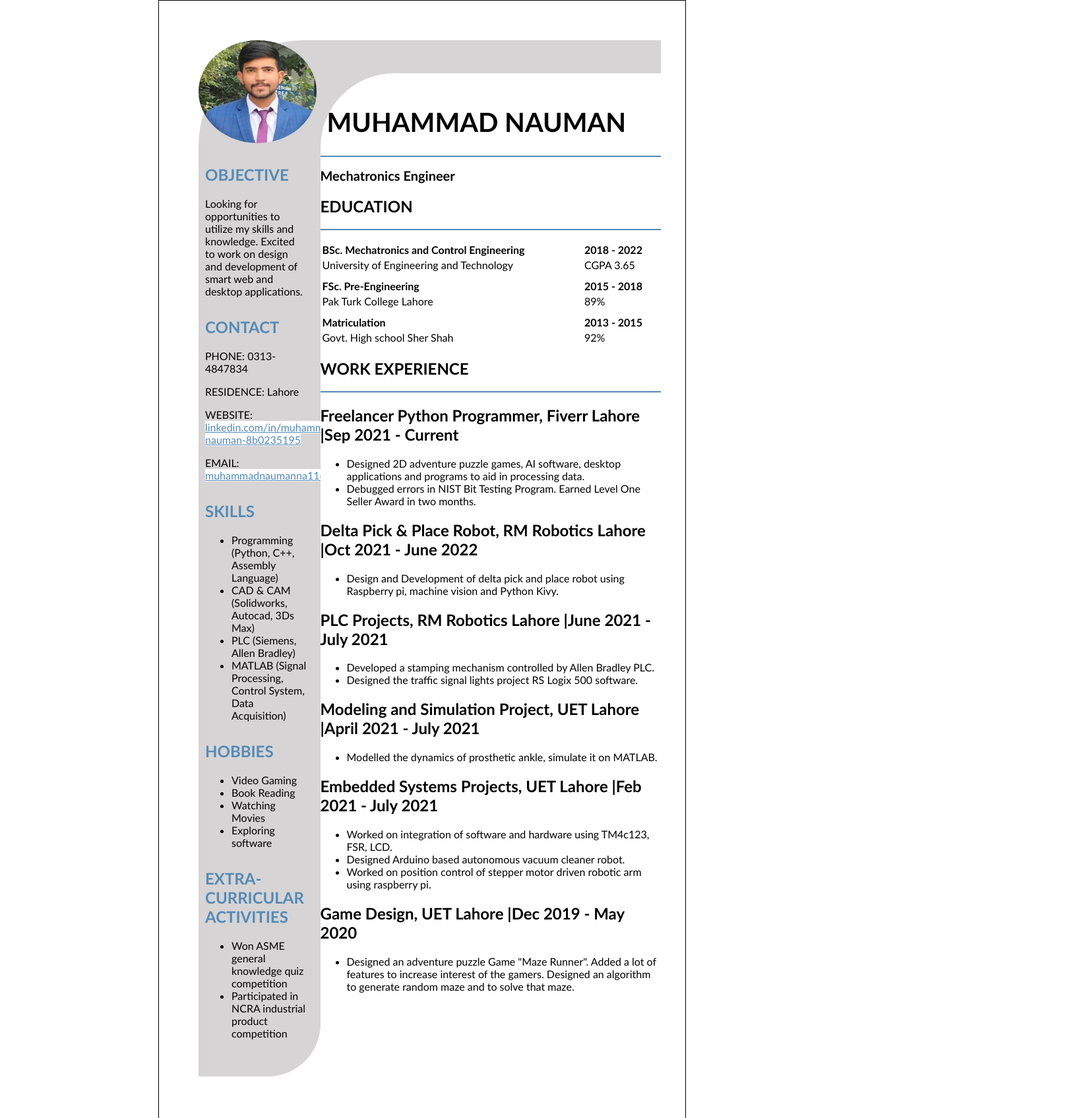
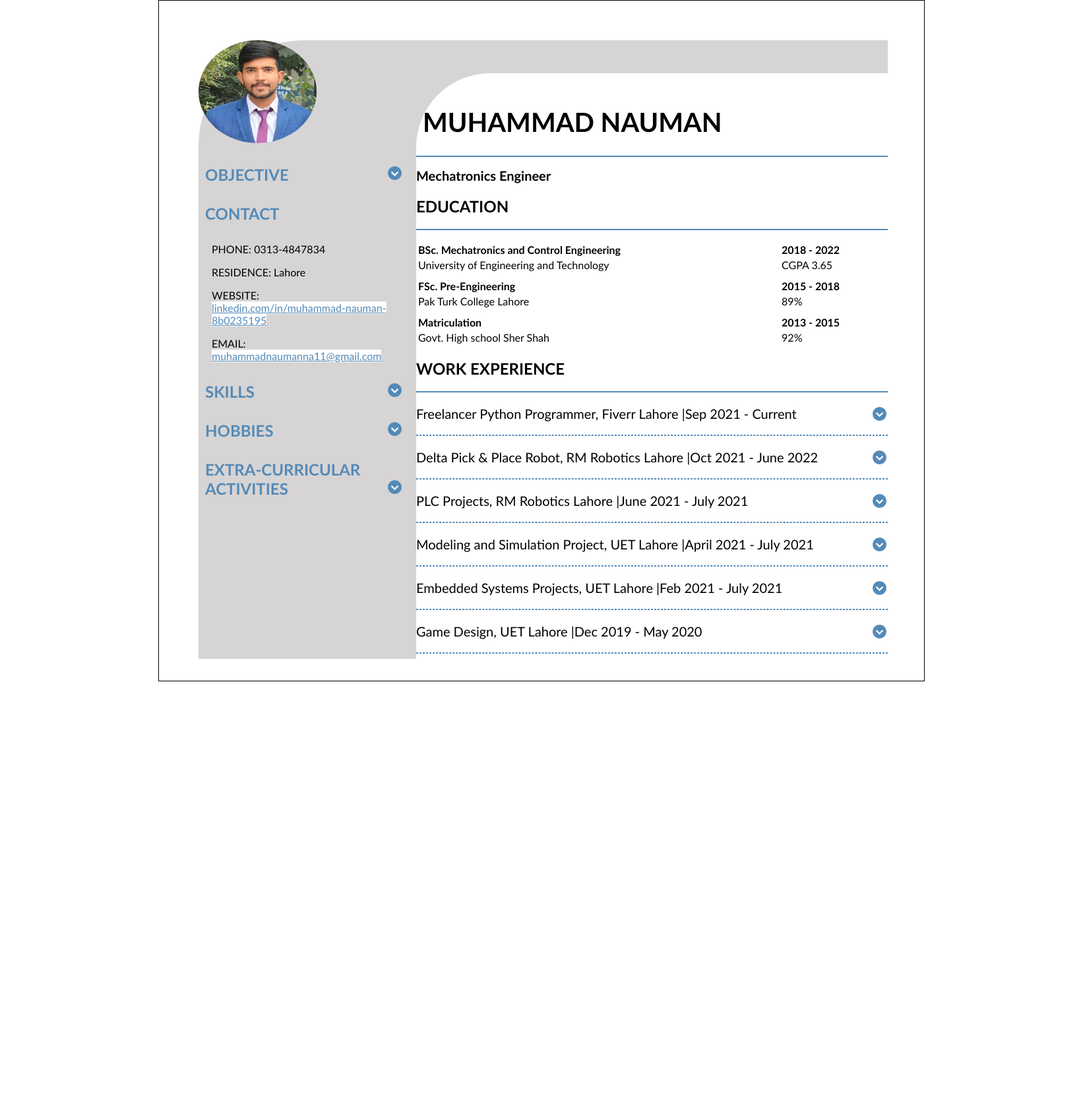
Before and after one commit to Muhammad-Nauman11/My-Resume, a plain HTML site: page index.html in a window 1280 px wide. Shown: the top 1695 px of the page at 66% size, 1642 px wide, since content can reach past the window. After the commit the page ends 1036 px from the top, so only its background shows below. Drawn offline with Linux system fonts and the light colour scheme.

Commit message:
Add files via upload

```diff
--- a/index.html
+++ b/index.html
@@ -1,7 +1,6 @@
 <!DOCTYPE html>
 <html>
 <head>
-    <title>My Resume</title>
   <link rel="stylesheet" href="styles.css">
 </head>
 <body>
@@ -10,47 +9,40 @@
     <!-- div with gray background-color and is on left side of parent div -->
     <div class="inner">
         <div class="left">
-            <img src="image.png" alt="Muhammad Nauman"/>
-            <div name="Objectives" class="font-heading font-paragraph font-color">
-                <h2>OBJECTIVE</h2>
-                <p>Looking for opportunities to
-                    utilize my skills and knowledge.
-                    Excited to work on design and
-                    development of smart web and
-                    desktop applications. </p>
+            <img src="image.png" alt="Muhammad Nauman" onclick="ShowAll(this)" style="cursor:pointer;" />
+            <div name="Objectives" class="heading-font font-paragraph font-color">
+                <h2 onclick="ShowContent(this,'objectives')">OBJECTIVE<img src="down.png" style="float: right;"></h2>
+                <p id="objectives">
+                </p>
             </div>
-            <div name="Contact"  class="font-heading font-paragraph font-color">
-                <h2>CONTACT</h2>
+            <div name="Contact"  class="heading-font font-paragraph font-color">
+                <h2  style="cursor: auto;">CONTACT</h2>
+                <div class="contact" >
                     <p>PHONE:  0313-4847834</p>
                     <p>RESIDENCE: Lahore</p>
                     <p>WEBSITE:<br><a href="linkedin.com/in/muhammad-nauman-8b0235195" style="color:#548AB7; background-color: white;">linkedin.com/in/muhammad-nauman-8b0235195</a></p>
-                <p>EMAIL:<br><a href="muhammadnaumanna11@gmail.com" style="color:#548AB7;background-color: white">muhammadnaumanna11@gmail.com</a></p>
+                    <p>EMAIL:<br><a href="mailto:muhammadnaumanna11@gmail.com" style="color:#548AB7;background-color: white">muhammadnaumanna11@gmail.com</a></p>
                 </div>
-            <div name="Skills"  class="font-heading font-paragraph font-color">
-                <h2>SKILLS</h2>
-                <ul>
-                    <li>Programming (Python, C++, Assembly Language)</li>
-                    <li>CAD & CAM (Solidworks, Autocad, 3Ds Max)</li>
-                    <li>PLC (Siemens, Allen Bradley)</li>
-                    <li>MATLAB (Signal Processing, Control System, Data Acquisition)</li>
+            </div>
+            <div name="Skills"  class="heading-font font-paragraph font-color">
+                <h2 onclick="ShowContent(this,'skills')">SKILLS<img src="down.png" style="float: right;"></h2>
+                    <ul id="skills">
+                    </ul>
+
+            </div>
+            <div name="Hobbies"  class="heading-font font-paragraph font-color">
+                <h2 onclick="ShowContent(this,'hobbies')">HOBBIES<img src="down.png" style="float: right;"></h2>
+                    <ul id="hobbies">
+                    </ul>
+
+            </div>
+            <div name="Activities"  class="heading-font font-paragraph font-color">
+                <h2 onclick="ShowContent(this,'activities')">EXTRA-CURRICULAR ACTIVITIES<img src="down.png"  style="float: right;"></h2>
+
+                    <ul id="activities">
                     </ul>
                 </div>
-            <div name="Hobbies"  class="font-heading font-paragraph font-color">
-                <h2>HOBBIES</h2>
-                <ul>
-                    <li>Video Gaming</li>
-                    <li>Book Reading</li>
-                    <li>Watching Movies</li>
-                    <li>Exploring software</li>
-                </ul>
-            </div>
-            <div name="Activities"  class="font-heading font-paragraph font-color">
-                <h2>EXTRA-CURRICULAR ACTIVITIES</h2>
-                <ul>
-                    <li>Won ASME general knowledge quiz competition</li>
-                    <li>Participated in NCRA industrial product competition</li>
-                </ul>
-            </div>
+
         </div>
 <!-- div on the right side with grey color and has another div that is white in color. This div is at back of child div -->
         <div class="right">
@@ -58,11 +50,14 @@
                 <div class="right-front">
                     <div>
                         <h1>MUHAMMAD NAUMAN</h1><hr>
-                        <h2 style="font-size: 20px;">Mechatronics Engineer</h2>
+                        <h2 style="font-size: 20px; cursor: auto;">Mechatronics Engineer</h2>
                     </div>
                     <!-- Education div with tables to show organized data -->
-                    <div name="Education" class="font-heading font-paragraph">
-                        <h2>EDUCATION</h2><hr>
+                    <div name="Education" class="heading-font font-paragraph">
+                        <!-- <h2 onclick="ShowContent(this,event)">EDUCATION</h2><hr> -->
+                        <h2 style="cursor:auto;">EDUCATION</h2><hr>
+
+                        <div class="education" >
                             <table>
                                 <tr>
                                     <th>BSc. Mechatronics and Control Engineering</th>
@@ -91,50 +86,41 @@
                                 </tr>
                             </table>
                         </div>
+                    </div>
                     <!-- Work experience div with list as childs -->
-                    <div name="Work-Experience"  class="font-heading font-paragraph">
-                        <h2>WORK EXPERIENCE</h2><hr>
+                    <div name="Work-Experience"  class="heading-font font-paragraph">
+                        <h2 style="cursor: auto;">WORK EXPERIENCE</h2><hr>
+                        <div class="experience" id="experience" >
+                            <h3 onclick="ShowContent(this,'project1')">Freelancer Python Programmer, Fiverr Lahore |Sep 2021 - Current<img src="down.png" style="float: right;"></h3>
+                            <ul id="project1">
+                            </ul><hr style="border: 0.5px dashed #548AB7;">
                             <div>
-                            <h2>Freelancer Python Programmer, Fiverr Lahore |Sep 2021 - Current</h2>
-                            <ul>
-                                <li>Designed 2D adventure puzzle games, AI software, desktop applications and programs to aid in processing data.</li>
-                                <li>Debugged errors in NIST Bit Testing Program. Earned Level One Seller Award in two months.</li>
-                            </ul>
-                            <div>
-                                <h2>Delta Pick & Place Robot, RM Robotics Lahore |Oct 2021 - June 2022</h2>
-                                <ul>
-                                    <li>Design and Development of delta pick and place robot using Raspberry pi, machine vision and Python Kivy.</li>
-                                </ul>
+                                <h3 onclick="ShowContent(this,'project2')">Delta Pick & Place Robot, RM Robotics Lahore |Oct 2021 - June 2022<img src="down.png" style="float: right;"></h3>
+                                <ul id="project2">
+                                </ul><hr style="border: 0.5px dashed #548AB7;">
                             </div>
 
                             <div>
-                                <h2>PLC Projects, RM Robotics Lahore |June 2021 - July 2021</h2>
-                                <ul>
-                                    <li>Developed a stamping mechanism controlled by Allen Bradley PLC.</li>
-                                    <li>Designed the traffic signal lights project RS Logix 500 software.</li>
-                                </ul>
+                                <h3 onclick="ShowContent(this,'project3')">PLC Projects, RM Robotics Lahore |June 2021 - July 2021<img src="down.png" style="float: right;"></h3>
+                                <ul id="project3">
+                                </ul><hr style="border: 0.5px dashed #548AB7;">
                             </div>
 
                             <div>
 
                             <div>
-                                <h2>Modeling and Simulation Project, UET Lahore |April 2021 - July 2021</h2>
-                                <ul>
-                                    <li>Modelled the dynamics of prosthetic ankle, simulate it on MATLAB.</li>
-                                </ul>
+                                <h3 onclick="ShowContent(this,'project4')">Modeling and Simulation Project, UET Lahore |April 2021 - July 2021<img src="down.png" style="float: right;"></h3>
+                                <ul id="project4">
+                                </ul><hr style="border: 0.5px dashed #548AB7;">
                             </div>
                             <div>
-                                <h2>Embedded Systems Projects, UET Lahore |Feb 2021 - July 2021</h2>
-                                <ul>
-                                    <li>Worked on integration of software and hardware using TM4c123, FSR, LCD.</li>
-                                    <li>Designed Arduino based autonomous vacuum cleaner robot.</li>
-                                    <li>Worked on position control of stepper motor driven robotic arm using raspberry pi.</li>
-                                </ul>
+                                <h3 onclick="ShowContent(this,'project5')">Embedded Systems Projects, UET Lahore |Feb 2021 - July 2021<img src="down.png" style="float: right;"></h3>
+                                <ul id="project5">
+                                </ul><hr style="border: 0.5px dashed #548AB7;">
                             </div>
-                            <h2>Game Design, UET Lahore |Dec 2019 - May 2020</h2>
-                            <ul>
-                                <li>Designed an adventure puzzle Game "Maze Runner". Added a lot of features to increase interest of the gamers. Designed an algorithm to generate random maze and to solve that maze.</li>
-                            </ul>
+                            <h3 onclick="ShowContent(this,'project6')">Game Design, UET Lahore |Dec 2019 - May 2020<img src="down.png" style="float: right;"></h3>
+                            <ul id="project6">
+                            </ul><hr style="border: 0.5px dashed #548AB7;">
                         </div>
                     </div>
 
@@ -144,6 +130,6 @@
         </div>
 
 </div>
-
+<script type = "text/javascript" src="script.js"></script>
 </body>
 </html>
--- /dev/null
+++ b/script.js
@@ -0,0 +1,184 @@
+
+const dataDictionary=
+{
+    "objectives":
+        [
+            "p",
+            [
+                "Looking for opportunities to utilize my skills and knowledge. Excited to work on design and development of smart web and desktop applications. "
+            ]
+        ],
+    "skills":
+        [
+            "li",
+            [
+            "Programming (Python, C++, Assembly Language)",
+            "CAD & CAM (Solidworks, Autocad, 3Ds Max)",
+            "PLC (Siemens, Allen Bradley)",
+            "MATLAB (Signal Processing, Control System, Data Acquisition)"
+            ]
+        ],
+    "hobbies":
+        [
+            "li",
+            [
+            "Video Gaming",
+            "Book Reading",
+            "Watching Movies",
+            "Exploring software"
+            ]
+        ],
+    "activities":
+        [
+            "li",
+            [
+            "Won ASME general knowledge quiz competition",
+            "Participated in NCRA industrial product competition"
+            ]
+        ],
+
+
+    "project1":
+    [
+        "li",
+        [
+            "Designed 2D adventure puzzle games, AI software, desktop applications and programs to aid in processing data.",
+            "Debugged errors in NIST Bit Testing Program. Earned Level One Seller Award in two months."
+        ]
+    ],
+    "project2":
+    [
+        "li",
+        [
+            "Design and Development of delta pick and place robot using Raspberry pi, machine vision and Python Kivy."
+        ]
+    ],
+    "project3":
+    [
+        "li",
+        [
+            "Developed a stamping mechanism controlled by Allen Bradley PLC.",
+            "Designed the traffic signal lights project RS Logix 500 software."
+        ]
+    ],
+    "project4":
+    [
+        "li",
+        [
+            "Modelled the dynamics of prosthetic ankle, simulate it on MATLAB."
+        ]
+    ],
+    "project5":
+    [
+        "li",
+        [
+            "Worked on integration of software and hardware using TM4c123, FSR, LCD.",
+            "Designed Arduino based autonomous vacuum cleaner robot.",
+            "Worked on position control of stepper motor driven robotic arm using raspberry pi."
+        ]
+    ],
+    "project6":
+    [
+        "li",
+        [
+            "Designed an adventure puzzle Game \"Maze Runner\". Added a lot of features to increase interest of the gamers. Designed an algorithm to generate random maze and to solve that maze."
+        ]
+    ]
+}
+
+
+function ShowContent(obj,id)
+{
+    var objImg = obj.querySelector('img');
+    var parent=document.getElementById(id);
+    parent.classList.toggle("active")
+    ToggleContent(parent,id,objImg)
+}
+function ToggleContent(parent,id,objImg)
+{
+    if(parent.classList.contains("active")){
+        createTags(parent,id,objImg)
+    }
+    else
+    {
+        removeTags(parent,objImg)
+    }
+}
+
+
+function createTags(parent,id,objImg)
+{
+    for (let i = 0; i < dataDictionary[id][1].length; i++) {
+
+        var element=document.createElement(dataDictionary[id][0]);
+        element.textContent=dataDictionary[id][1][i];
+        parent.appendChild(element);
+    }
+    objImg.src="up.png";
+}
+
+
+function removeTags(parent,objImg)
+{
+    var child = parent.lastElementChild;
+    while (child) {
+        parent.removeChild(child);
+        child = parent.lastElementChild;
+    }
+    objImg.src="down.png";
+
+}
+
+function ToggleShowAll(isActive)
+{
+    var iImage=0;
+    var images = document.getElementsByTagName('img');
+    for (const [key, value] of Object.entries(dataDictionary))
+    {
+        var parent=document.getElementById(key);
+        iImage+=1;
+        if(isActive)//if all hidden content is already not shown then show it
+        {
+            if(!parent.classList.contains("active"))
+            {
+                parent.classList.toggle("active")
+                ToggleContent(parent,key,images[iImage])
+            }
+        }
+        else
+        {
+            if(parent.classList.contains("active"))
+            {
+                parent.classList.toggle("active")
+                ToggleContent(parent,key,images[iImage])
+            }
+        }
+
+    }
+}
+function ShowAll(itself)
+{
+    console.log('it comes')
+    if(AreAllActive())
+    {
+        if(!itself.classList.contains("active"))
+        {
+            itself.classList.toggle("active")
+        }
+    }
+    itself.classList.toggle("active")
+    ToggleShowAll(itself.classList.contains("active"));
+}
+
+//Check if all hidden content is already displayed or not
+function AreAllActive()
+{
+    for (const [key, value] of Object.entries(dataDictionary)) {
+        var parent=document.getElementById(key);
+        if(!parent.classList.contains("active"))
+        {
+            return false;
+        }
+      }
+    return true;
+}
--- a/styles.css
+++ b/styles.css
@@ -9,7 +9,10 @@ img
 {
     border-radius: 50%;
 }
-
+h2
+{
+    cursor: pointer;
+}
 .font-color h2
 {
 
@@ -26,7 +29,7 @@ hr
 {
     border:0.5px solid #548AB7;
 }
-.font-heading h2 th
+.heading-font h2 th
 {
     font-style: bold;
     font-size: 20px;
@@ -51,6 +54,7 @@ padding-top:10px;
     padding: 30px;
     border: 1px solid black;
     height:  auto;
+
     /* inline block removes the issues of auto height */
     display: inline-block;
 
@@ -61,21 +65,35 @@ padding-top:10px;
 {
     width: auto;
     height:auto;
+    min-width: 1100px;
     display: inline-block;
+    overflow: hidden;
 
+}
+
+h3
+{
+    font-weight: 530;
+    font-size: 20px;
+    text-align: left;
+    cursor: pointer;
 }
 
 /* left div with grey background color */
 .left
 {
-    width: 25% ;
+    width: 30% ;
     float: left;
     margin:30px;
+    height: 100%;
     padding-bottom: 40px;
     margin-right: 0;
     background-color: rgb(214, 212, 212);
     border-top-left-radius: 10em;
     border-bottom-right-radius:5em ;
+    padding-bottom: 100%;
+    margin-bottom: -100%;
+
 
 }
 .left div
@@ -94,8 +112,9 @@ padding-top:10px;
     padding-bottom:0;
     margin-top: 30px;
     float: left;
-    width:70% ;
+    width:65% ;
     height:100%;
+
 }
 
 /* right div that child div and is white in color */
@@ -107,6 +126,8 @@ padding-top:10px;
     width:auto;
     height:100%;
     background-color: white;
+    padding-bottom: 100%;
+    margin-bottom: -100%;
 
 }
 .right-front h1
```
Also changed, not shown: data.json (added, +7 -0 lines), down.png (added), up.png (added). Lines whose indentation alone changed are shown as unchanged.
